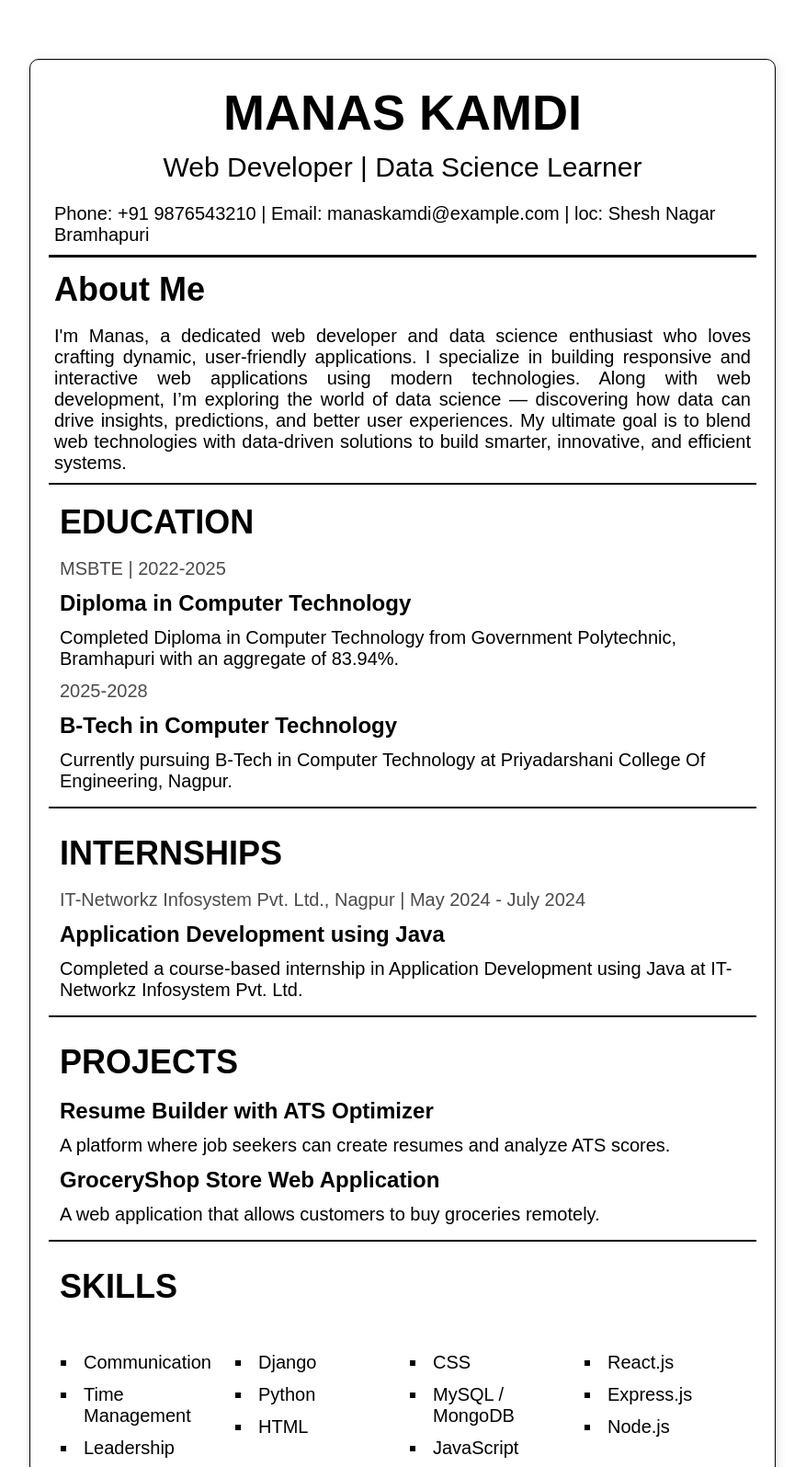
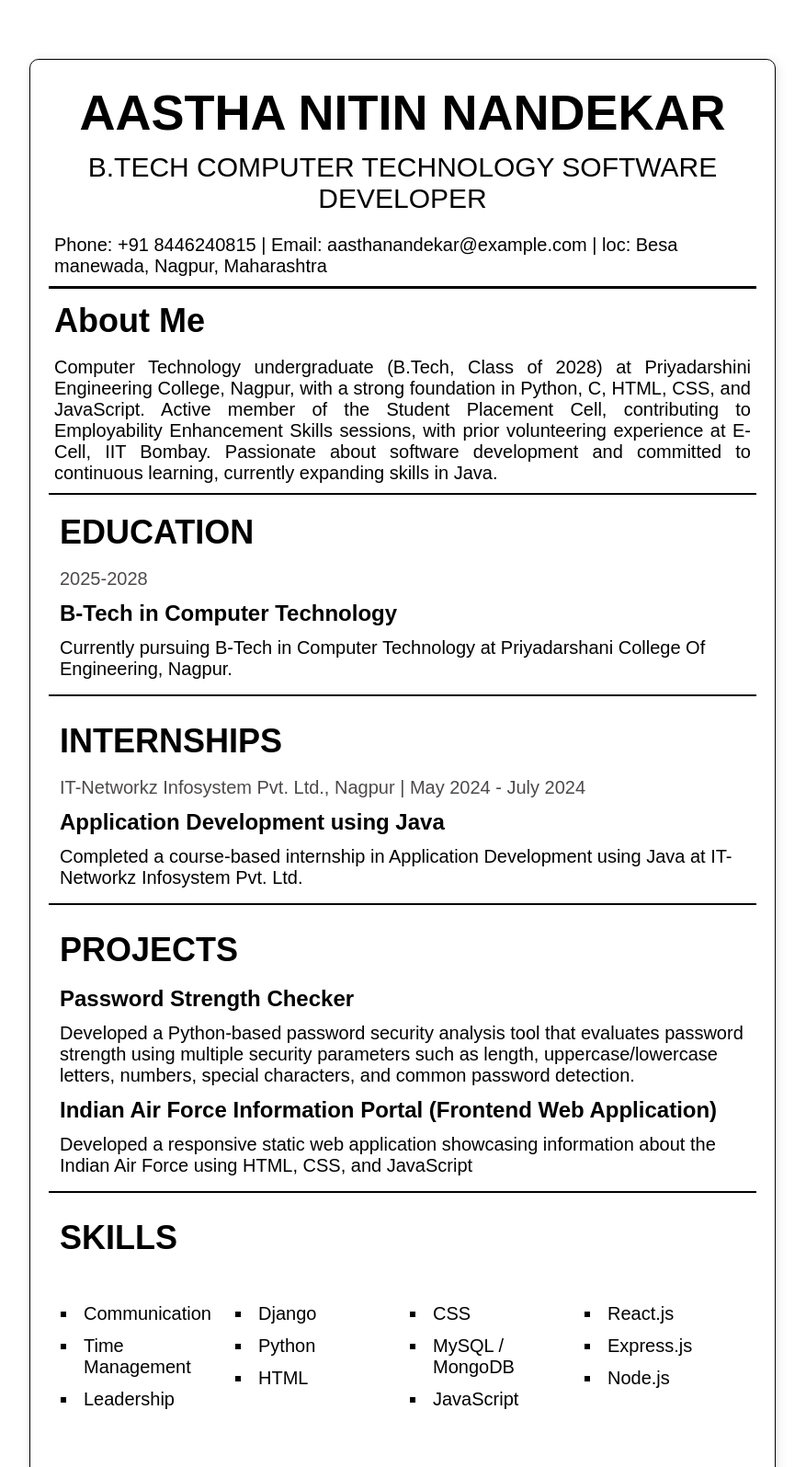
Before and after one commit to AasthaNandekar/web-design, a plain HTML site: page 4-resumetemplate.html in a window 1280 px wide. Shown: the top 1595 px of the page at 92% size, without its empty margins (202-1079 px from the left). Drawn offline with Linux system fonts and the light colour scheme.

Commit message:
Update resume template with new personal details

```diff
--- a/4-resumetemplate.html
+++ b/4-resumetemplate.html
@@ -103,33 +103,26 @@
 
 <body>
   <div class="body">
-    <div class="heading">MANAS KAMDI</div>
-    <div class="sub-heading">Web Developer | Data Science Learner</div>
+    <div class="heading">AASTHA NITIN NANDEKAR</div>
+    <div class="sub-heading">B.TECH COMPUTER TECHNOLOGY SOFTWARE DEVELOPER</div>
 
     <div class="other-info">
-      Phone: +91 9876543210 | Email: manaskamdi@example.com | loc: Shesh Nagar Bramhapuri
+      Phone: +91 8446240815 | Email: aasthanandekar@example.com | loc: Besa manewada, Nagpur, Maharashtra
     </div>
 
     <div class="section-title">About Me</div>
     <div class="about-info">
-      I'm Manas, a dedicated web developer and data science enthusiast who loves
-      crafting dynamic, user-friendly applications. I specialize in building
-      responsive and interactive web applications using modern technologies.
-      Along with web development, I’m exploring the world of data science —
-      discovering how data can drive insights, predictions, and better user
-      experiences. My ultimate goal is to blend web technologies with
-      data-driven solutions to build smarter, innovative, and efficient systems.
+    Computer Technology undergraduate (B.Tech, Class of 2028) at Priyadarshini
+    Engineering College, Nagpur, with a strong foundation in Python, C, HTML, CSS,
+    and JavaScript. Active member of the Student Placement Cell, contributing to
+    Employability Enhancement Skills sessions, with prior volunteering experience
+    at E-Cell, IIT Bombay. Passionate about software development and committed
+    to continuous learning, currently expanding skills in Java.
     </div>
 
     <div class="education-list">
       <div class="section-title">EDUCATION</div>
 
-      <div class="education-time">MSBTE | 2022-2025</div>
-      <div class="branch">Diploma in Computer Technology</div>
-      <div class="education-info">
-        Completed Diploma in Computer Technology from Government Polytechnic,
-        Bramhapuri with an aggregate of 83.94%.
-      </div>
 
       <div class="education-time">2025-2028</div>
       <div class="branch">B-Tech in Computer Technology</div>
@@ -155,14 +148,19 @@
     <div class="project-list">
       <div class="section-title">PROJECTS</div>
 
-      <div class="project-name">Resume Builder with ATS Optimizer</div>
+      <div class="project-name">Password Strength Checker </div>
       <div class="project-info">
-        A platform where job seekers can create resumes and analyze ATS scores.
+       Developed a Python-based password security analysis tool that evaluates
+       password strength using multiple security parameters such as length,
+       uppercase/lowercase letters, numbers, special characters, and common
+       password detection.
       </div>
 
-      <div class="project-name">GroceryShop Store Web Application</div>
+      <div class="project-name">Indian Air Force Information Portal
+                               (Frontend Web Application)</div>
       <div class="project-info">
-        A web application that allows customers to buy groceries remotely.
+       Developed a responsive static web application showcasing information
+       about the Indian Air Force using HTML, CSS, and JavaScript
       </div>
     </div>
 
```
